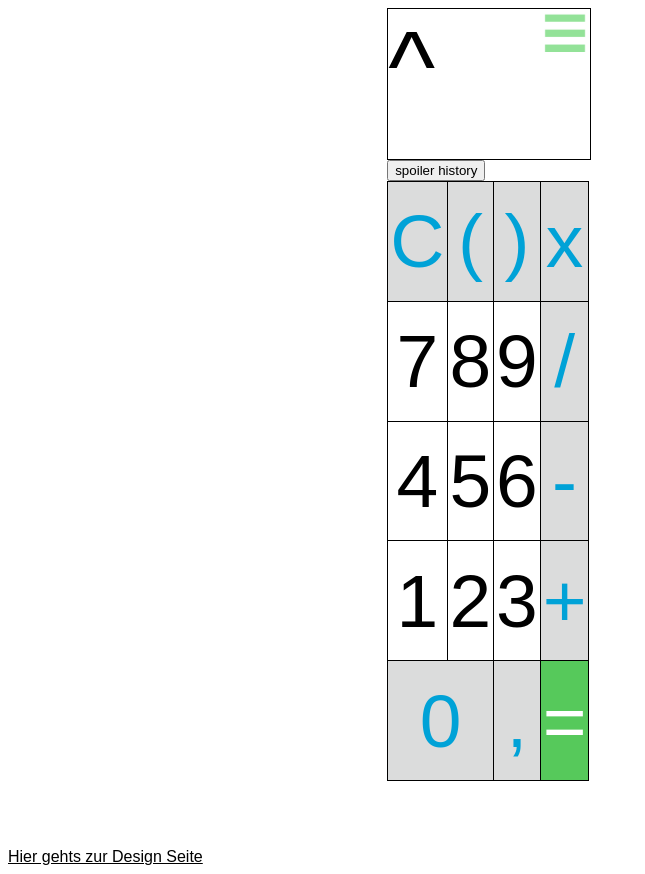
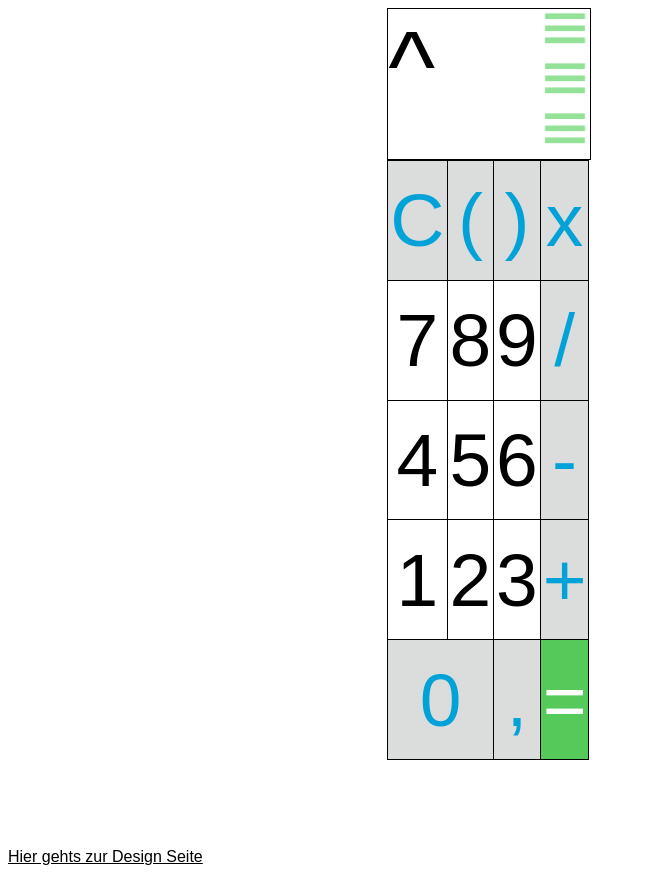
Before and after one commit to QuirinEcker/calculatormobileapp, a plain HTML site: page Index.html in a window 1280 px wide. Shown: the whole page, without its empty margins (0-645 px from the left). Drawn offline with Linux system fonts and the light colour scheme.

Commit message:
adding menupoints

```diff
--- a/Index.html
+++ b/Index.html
@@ -42,9 +42,17 @@
 				<span id="output">^</span>
 				<span id="Ergebnis"></span>
 
-				<div class="sidemenu">
+
+				<div class="menuButtons">
 					<div class="sidemenubtn" onClick="toggleSideMenu()">
-						<img id="sidemenubtnImg" src="img/png_file_menuBar/MenuBarLightGreen.png" alt="">
+						<img class="sidemenubtnImg" src="img/png_file_menuBar/MenuBarLightGreen.png" alt="">
+					</div>
+					<div class="sidemenubtn" onClick="toggleHistory()">
+						<img class="sidemenubtnImg" src="img/png_file_menuBar/MenuBarLightGreen.png" alt="">
+					</div>
+					<div class="sidemenubtn" onClick="toggleHistory()">
+						<img class="sidemenubtnImg" src="img/png_file_menuBar/MenuBarLightGreen.png" alt="">
+						<a href="pages/Querformat.html"></a>
 					</div>
 				</div>
 			</div>
@@ -58,7 +66,6 @@
 					<a href="#">Support</a>
 				</div>
 
-				<button onClick="toggleHistory()">spoiler history</button>
 				<div id="historyContainer">
 					<ul id="history">
 					</ul>
--- a/scripts/SideMenu.js
+++ b/scripts/SideMenu.js
@@ -1,6 +1,10 @@
 function toggleSideMenu() {
-	var sidemenu = document.getElementById("sidemenuContent");
+	let sidemenu = document.getElementById("sidemenuContent");
+	let spoiledHistory = document.getElementById("historyContainer");
     if (sidemenu.style.display === "none") {
+		if (spoiledHistory.style.display === "block") {
+			spoiledHistory.style.display = "none"
+		}
         sidemenu.style.display = "block";
     } else {
         sidemenu.style.display = "none";
--- a/scripts/history.js
+++ b/scripts/history.js
@@ -1,6 +1,10 @@
 function toggleHistory() {
 	let historyContainer = document.getElementById("historyContainer");
+	let spoiledSideMenu = document.getElementById("sidemenuContent");
     if (historyContainer.style.display === "none") {
+		if (spoiledSideMenu.style.display === "block"){
+			spoiledSideMenu.style.display = "none"
+		}
         historyContainer.style.display = "block";
     } else {
         historyContainer.style.display = "none";
--- a/style/sidemenu.css
+++ b/style/sidemenu.css
@@ -1,14 +1,11 @@
 /*Side Menu - !!Animation fehlt noch!!*/
 .sidemenu {
-	width: 50px;
-	height: 50px;
-	float: right;
 }
 
 .sidemenubtn {
 	background-size: cover;
-	width: 100px;
-	height: 100px;
+	width: 50px;
+	height: 50px;
 }
 
 
@@ -39,3 +36,7 @@
 	display: block;
 }
 */
+
+.menuButtons {
+	float: right;
+}
--- a/style/stylesheet.css
+++ b/style/stylesheet.css
@@ -80,7 +80,7 @@ td:hover {
 
 
 
-#sidemenubtnImg {
+.sidemenubtnImg {
 	width: 50px;
-	height: 50px;
+	height: 40px;
 }
```
Also changed, not shown: pages/Querformat.html (added, +10 -0 lines).
